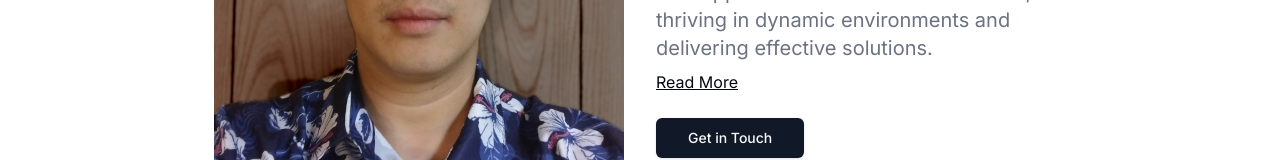
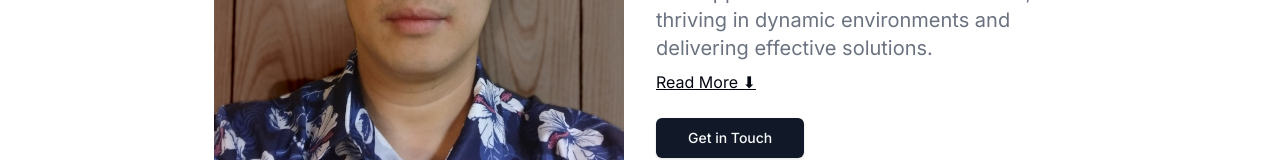
Before and after one commit to Eds-Dbug/news-profile2, a Next.js app in the folder news-profile/: page / in a window 1280 px wide. Shown: the part 278-438 px from the top of the page. Built offline with nearby package versions, Linux system fonts and the light colour scheme.

Commit message:
change readmore icon.

```diff
--- a/news-profile/src/app/page.tsx
+++ b/news-profile/src/app/page.tsx
@@ -70,7 +70,7 @@ export default function Home() {
 
               {/* Read More Toggle Button */}
               <button className="underline" onClick={toggleReadMore}>
-                {readMore ? "Read Less" : "Read More"}
+                {readMore ? "Read Less \u2B06" : "Read More \u2B07"}
               </button>
 
               {/* Read More Content */}
```
